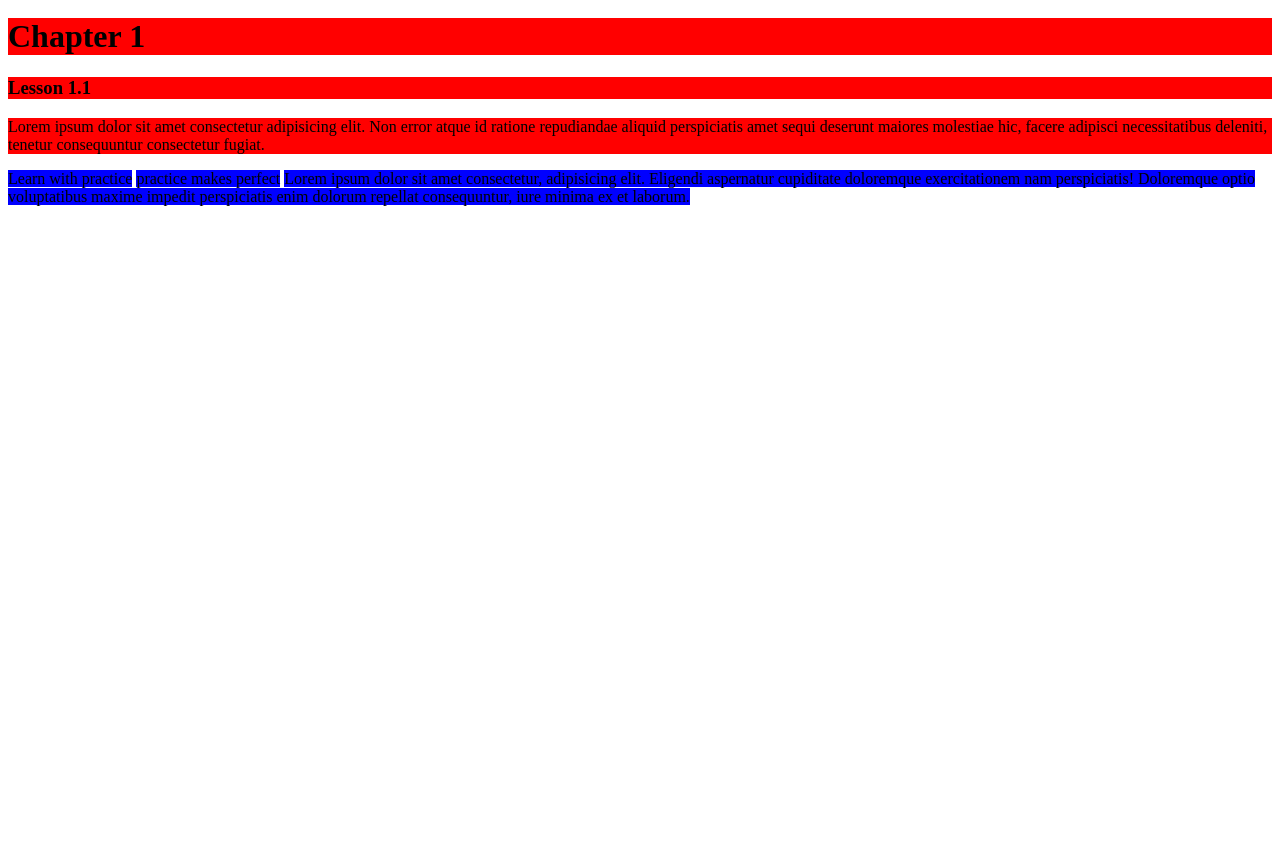
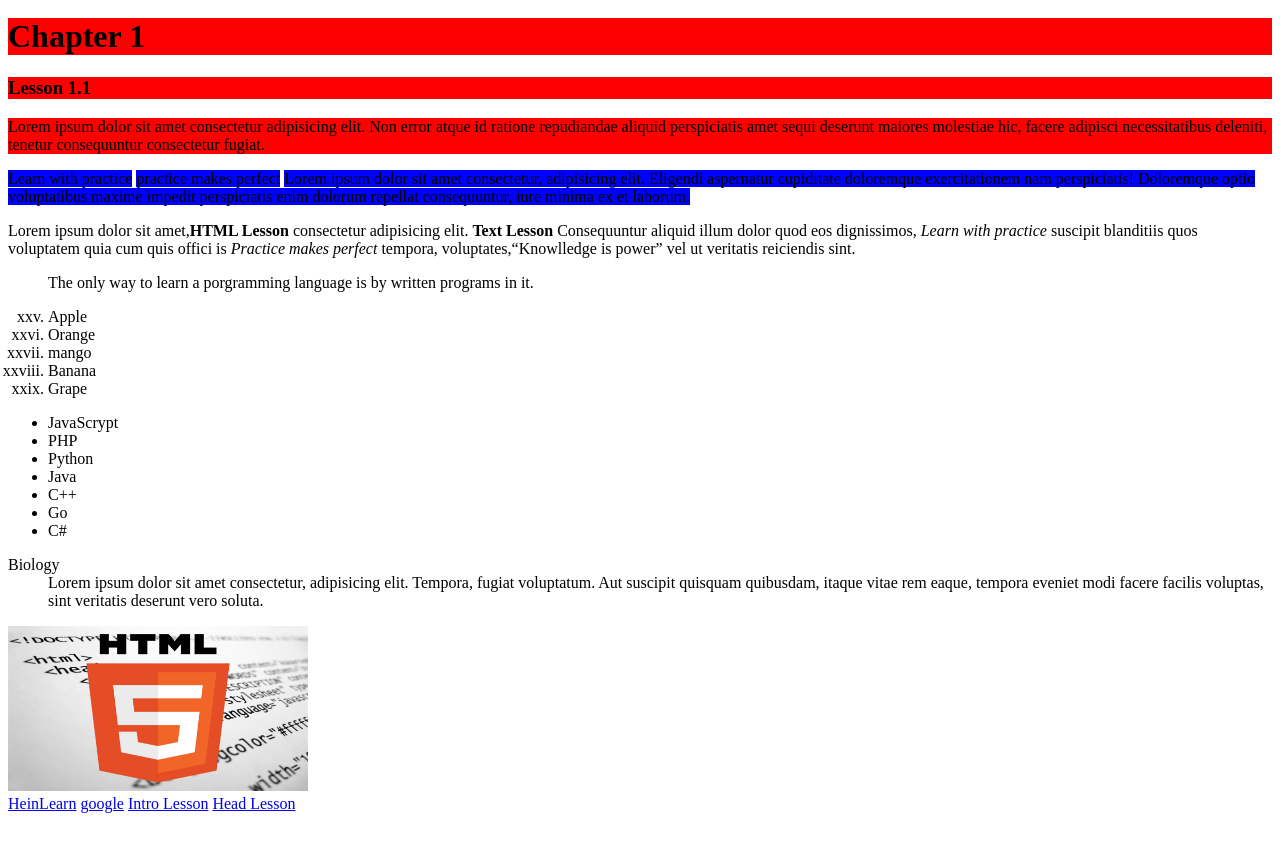
Before and after one commit to bhonemyatthiha007/bhonemyatthiha007.github.io, a plain HTML site: page HTML/body.html in a window 1280 px wide. Shown: the part 699-1550 px from the top of the page. Before the commit the page ends 913 px from the top, so only its background shows below. Drawn offline with Linux system fonts and the light colour scheme.

Commit message:
Body update

```diff
--- a/HTML/body.html
+++ b/HTML/body.html
@@ -48,5 +48,49 @@
      <span class="Inline">Learn with practice</span>
      <span class="Inline">practice makes perfect</span>
      <span class="Inline">Lorem ipsum dolor sit amet consectetur, adipisicing elit. Eligendi aspernatur cupiditate doloremque exercitationem nam perspiciatis! Doloremque optio voluptatibus maxime impedit perspiciatis enim dolorum repellat consequuntur, iure minima ex et laborum.</span>
+
+     <p>Lorem ipsum dolor sit amet,<b>HTML Lesson</b> consectetur adipisicing elit. <strong>Text Lesson</strong> Consequuntur aliquid illum dolor quod eos dignissimos, <i>Learn with practice</i> suscipit blanditiis quos voluptatem quia cum quis offici is <em>Practice makes perfect</em> tempora, voluptates,<q>Knowlledge is power</q> vel ut veritatis reiciendis sint.</p>
+
+     <blockquote>
+        The only way to learn a porgramming language is by written programs in it.
+     </blockquote>
+
+     <!-- list -->
+
+     <!-- ordered list -->
+      <ol type="i" start="25">
+        <li>Apple</li>
+        <li>Orange</li>
+        <li>mango</li>
+        <li>Banana</li>
+        <li>Grape</li>
+      </ol>
+
+      <!-- unordered list -->
+       <ul>
+        <li>JavaScrypt</li>
+        <li>PHP</li>
+        <li>Python</li>
+        <li>Java</li>
+        <li>C++</li>
+        <li>Go</li>
+        <li>C#</li>
+       </ul>
+
+      <!-- Defination List -->
+        <dl>
+            <dt>Biology</dt>
+            <dd>Lorem ipsum dolor sit amet consectetur, adipisicing elit. Tempora, fugiat voluptatum. Aut suscipit quisquam quibusdam, itaque vitae rem eaque, tempora eveniet modi facere facilis voluptas, sint veritatis deserunt vero soluta.</dd>
+        </dl>
+
+        <img src="Html-img.jpg" alt="Html image" width="300"><br>
+
+        <a href="https://heinlearn.com" target="_blank">HeinLearn</a>
+        <a href="http://google.com">google</a>
+
+        <a href="index.html">Intro Lesson</a>
+        <a href="head.html">Head Lesson</a>
+
+        <br><br><br><br>
 </body>
 </html>
```
Also changed, not shown: HTML/Html-img.jpg (added), Html-img.jpg (added).
